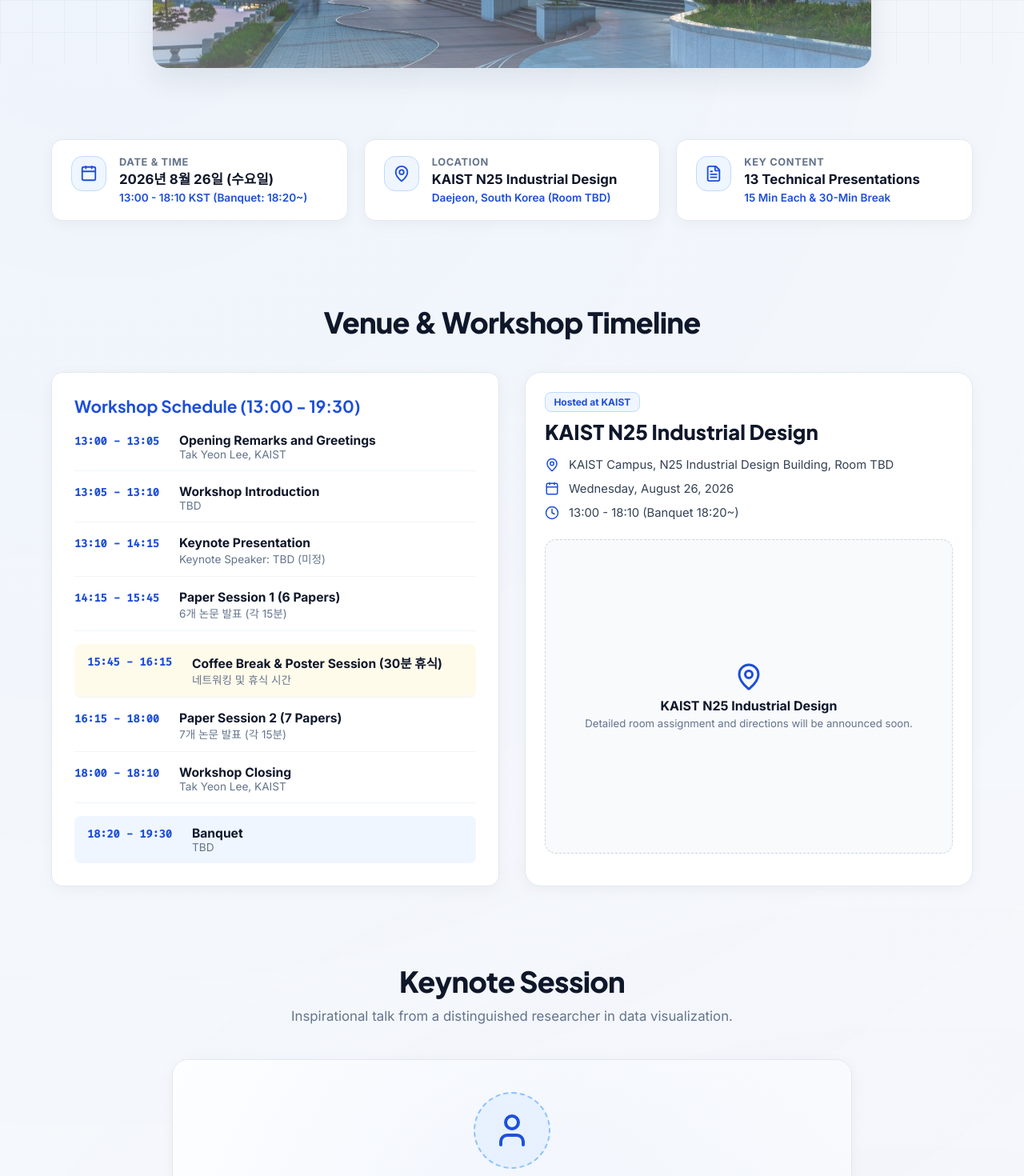
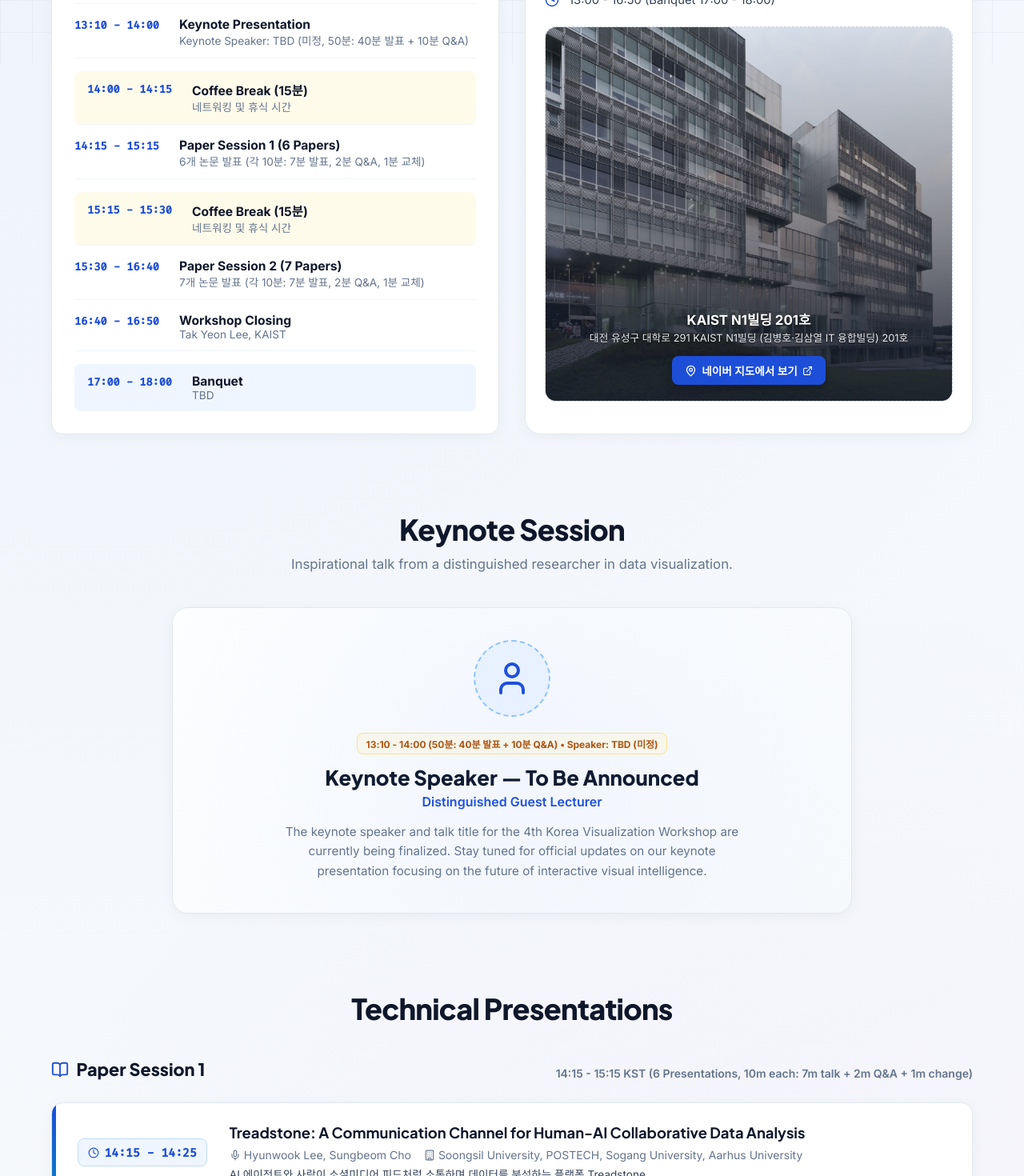
Before and after one commit to reflect9/kvis2026, a React (Vite) app: page / in a window 1280 px wide. Shown: the part 720-2190 px from the top of the page at 80% size. Built offline with nearby package versions, Linux system fonts and the light colour scheme.

Commit message:
Update cover image, location to N1-201, schedule timings and UI refinement

```diff
--- a/src/App.jsx
+++ b/src/App.jsx
@@ -16,14 +16,15 @@ import {
   Info,
   Coffee,
   Building,
-  Mic
+  Mic,
+  ExternalLink
 } from 'lucide-react';
 
-// Detailed Data for 13 Papers with 15-minute time slots
+// Detailed Data for 13 Papers with 10-minute time slots (7m talk, 2m Q&A, 1m change)
 const SESSION1_PAPERS = [
   {
     id: 1,
-    timeSlot: "14:15 - 14:30",
+    timeSlot: "14:15 - 14:25",
     title: "Treadstone: A Communication Channel for Human-AI Collaborative Data Analysis",
     presenter: "Hyunwook Lee, Sungbeom Cho",
     authors: "Hyunwook Lee, Sungbeom Cho, William Benjamin, Changhee Lee, Hyotaek Jeon, Daeun Jeong, Sungbok Shin, Sungahn Ko, Niklas Elmqvist",
@@ -33,7 +34,7 @@ const SESSION1_PAPERS = [
   },
   {
     id: 2,
-    timeSlot: "14:30 - 14:45",
+    timeSlot: "14:25 - 14:35",
     title: "Swarm Interaction for VA",
     presenter: "Sungbeom Cho",
     authors: "Sungbeom Cho et al.",
@@ -43,7 +44,7 @@ const SESSION1_PAPERS = [
   },
   {
     id: 3,
-    timeSlot: "14:45 - 15:00",
+    timeSlot: "14:35 - 14:45",
     title: "Vis Guideline",
     presenter: "Duc",
     authors: "Duc et al.",
@@ -53,7 +54,7 @@ const SESSION1_PAPERS = [
   },
   {
     id: 4,
-    timeSlot: "15:00 - 15:15",
+    timeSlot: "14:45 - 14:55",
     title: "Supporting Chart Caption Understanding with Visual Annotation",
     presenter: "Yoonjae Oh (KAIST)",
     authors: "Yoonjae Oh, Seon Gyeom Kim, Ryan Rossi, Tak Yeon Lee",
@@ -63,7 +64,7 @@ const SESSION1_PAPERS = [
   },
   {
     id: 5,
-    timeSlot: "15:15 - 15:30",
+    timeSlot: "14:55 - 15:05",
     title: "When Users Don’t Specify",
     presenter: "Jaeeun Seo (Seoul National University)",
     authors: "Ju et al.",
@@ -73,7 +74,7 @@ const SESSION1_PAPERS = [
   },
   {
     id: 6,
-    timeSlot: "15:30 - 15:45",
+    timeSlot: "15:05 - 15:15",
     title: "ESVR: 3D Ellipsoid-based Sparse Volume Rendering via Structure-aware Primitive Learning and Per-primitive Ray Sampling",
     presenter: "Suemin Jeon (Korea University)",
     authors: "Suemin Jeon*, Youjin Kim*, Jungwoo Park, Kyungryun Lee, Won-Ki Jeong",
@@ -86,7 +87,7 @@ const SESSION1_PAPERS = [
 const SESSION2_PAPERS = [
   {
     id: 7,
-    timeSlot: "16:15 - 16:30",
+    timeSlot: "15:30 - 15:40",
     title: "Automatic Transfer Function Design via MLLM-Assisted 2D Semantic Decomposition",
     presenter: "Haejin Jeong (Korea University)",
     authors: "Haejin Jeong, Won-Ki Jeong",
@@ -96,7 +97,7 @@ const SESSION2_PAPERS = [
   },
   {
     id: 8,
-    timeSlot: "16:30 - 16:45",
+    timeSlot: "15:40 - 15:50",
     title: "Super-Gaussian: Interactive Scene Editing for 3D Gaussian Splatting and NLI-Based Volume Visualization in Virtual Reality",
     presenter: "Suemin Jeon (Korea University)",
     authors: "Suemin Jeon, Kaiyuan Tang, Chaoli Wang, Won-Ki Jeong",
@@ -106,7 +107,37 @@ const SESSION2_PAPERS = [
   },
   {
     id: 9,
-    timeSlot: "16:45 - 17:00",
+    timeSlot: "15:50 - 16:00",
+    title: "Great Grave: Modeling Versioned Context Units for Longitudinal LLM Interaction",
+    presenter: "Jiwon Jang (Seoul National University)",
+    authors: "Jang et al.",
+    affiliation: "Seoul National University (GSDS)",
+    abstract: "LLM 채팅 로그를 Context Unit·Work Unit·타입 엣지로 재구조화하여 연구자의 회고적 센스메이킹을 지원하는 오버레이 시스템 Great Grave 제안",
+    session: "Paper Session 2"
+  },
+  {
+    id: 10,
+    timeSlot: "16:00 - 16:10",
+    title: "Visualization Autocomplete: Visualization Authoring via Stepwise Design Recommendations",
+    presenter: "Hyeon Jeon",
+    authors: "Hyeon Jeon, Sungbok Shin, Niklas Elmqvist",
+    affiliation: "Seoul National University, Sogang University, Aarhus University",
+    abstract: "단계별 디자인 추천 기법을 통한 시각화 저작 지원 도구 Visualization Autocomplete",
+    session: "Paper Session 2"
+  },
+  {
+    id: 11,
+    timeSlot: "16:10 - 16:20",
+    title: "TailVis: Expressive Chart Refinement Preserving Data-Binding Integrity",
+    presenter: "Yumin Song (Seoul National University)",
+    authors: "Yumin Song, Seokhyeon Park, Soohyun Lee, Aeri Cho, John Joon Young Chung, Hyeon Jeon, Jinwook Seo",
+    affiliation: "Seoul National University, Midjourney",
+    abstract: "발표·논문용 정적 차트는 세밀한 시각적 다듬기가 필요하지만, 기존 도구는 이를 제대로 지원하지 못해 외부 그래픽 편집기로 내보내면서 데이터-시각 연결이 끊긴다. 저자들은 렌더링 이후의 디자인 정제 단계를 포함하도록 InfoVis 참조 모델을 확장하고, 형성 연구(인터뷰 18명·설문 35명)를 근거로 TailVis를 제안한다. TailVis는 요소 단위 직접 선택과 데이터 기반 스코프 확장, 자연어와 동적 위젯의 결합, 지시적(deictic) 상호작용, 프로버Provenance 히스토리를 통해 데이터 바인딩을 유지한 채 표현력 있는 정제를 지원한다. 12명 사용자 연구로 효과를 검증했다.",
+    session: "Paper Session 2"
+  },
+  {
+    id: 12,
+    timeSlot: "16:20 - 16:30",
     title: "GPU-Accelerated Progressive Uniform Manifold Approximation and Projection",
     presenter: "Myeongwon Jung (Sungkyunkwan University)",
     authors: "Myeongwon Jung, Jaemin Jo",
@@ -115,43 +146,13 @@ const SESSION2_PAPERS = [
     session: "Paper Session 2"
   },
   {
-    id: 10,
-    timeSlot: "17:00 - 17:15",
+    id: 13,
+    timeSlot: "16:30 - 16:40",
     title: "ProGram: A Grammar for Progressive Computational Pipeline",
     presenter: "Seunghoon Jung (Sungkyunkwan University)",
     authors: "Seunghoon Jung, Jaemin Jo",
     affiliation: "Sungkyunkwan University",
     abstract: "대용량 데이터를 효과적으로 시각화 하여 분석하기 위한 방법론인 점진적 시각화 (Progressive Visual Analytics, PVA) 는 그 데이터를 점진적으로 처리하고 시각화가 갱신되는 구조로 인해 시스템 개발에 여러 어려움이 있다. 이러한 어려움을 해결하고자 개발된 PVA 시스템들을 조사하고, 이를 추상화하여 Grammar를 만들어 PVA 개발에 도움을 주고자 하였다. 이 문법은 이미 구현된 PVA 시스템을 재개발하고 확장하는 방식으로 그 표현력을 평가하였다.",
-    session: "Paper Session 2"
-  },
-  {
-    id: 11,
-    timeSlot: "17:15 - 17:30",
-    title: "Great Grave: Modeling Versioned Context Units for Longitudinal LLM Interaction",
-    presenter: "Jiwon Jang (Seoul National University)",
-    authors: "Jang et al.",
-    affiliation: "Seoul National University (GSDS)",
-    abstract: "LLM 채팅 로그를 Context Unit·Work Unit·타입 엣지로 재구조화하여 연구자의 회고적 센스메이킹을 지원하는 오버레이 시스템 Great Grave 제안",
-    session: "Paper Session 2"
-  },
-  {
-    id: 12,
-    timeSlot: "17:30 - 17:45",
-    title: "Visualization Autocomplete: Visualization Authoring via Stepwise Design Recommendations",
-    presenter: "Hyeon Jeon",
-    authors: "Hyeon Jeon, Sungbok Shin, Niklas Elmqvist",
-    affiliation: "Seoul National University, Sogang University, Aarhus University",
-    abstract: "단계별 디자인 추천 기법을 통한 시각화 저작 지원 도구 Visualization Autocomplete",
-    session: "Paper Session 2"
-  },
-  {
-    id: 13,
-    timeSlot: "17:45 - 18:00",
-    title: "TailVis: Expressive Chart Refinement Preserving Data-Binding Integrity",
-    presenter: "Yumin Song (Seoul National University)",
-    authors: "Yumin Song, Seokhyeon Park, Soohyun Lee, Aeri Cho, John Joon Young Chung, Hyeon Jeon, Jinwook Seo",
-    affiliation: "Seoul National University, Midjourney",
-    abstract: "발표·논문용 정적 차트는 세밀한 시각적 다듬기가 필요하지만, 기존 도구는 이를 제대로 지원하지 못해 외부 그래픽 편집기로 내보내면서 데이터-시각 연결이 끊긴다. 저자들은 렌더링 이후의 디자인 정제 단계를 포함하도록 InfoVis 참조 모델을 확장하고, 형성 연구(인터뷰 18명·설문 35명)를 근거로 TailVis를 제안한다. TailVis는 요소 단위 직접 선택과 데이터 기반 스코프 확장, 자연어와 동적 위젯의 결합, 지시적(deictic) 상호작용, 프로버넌스 히스토리를 통해 데이터 바인딩을 유지한 채 표현력 있는 정제를 지원한다. 12명 사용자 연구로 효과를 검증했다.",
     session: "Paper Session 2"
   }
 ];
@@ -187,12 +188,13 @@ const ORGANIZERS = [
 const SCHEDULE_ITEMS = [
   { time: "13:00 - 13:05", title: "Opening Remarks and Greetings", desc: "Tak Yeon Lee, KAIST" },
   { time: "13:05 - 13:10", title: "Workshop Introduction", desc: "TBD" },
-  { time: "13:10 - 14:15", title: "Keynote Presentation", desc: "Keynote Speaker: TBD (미정)" },
-  { time: "14:15 - 15:45", title: "Paper Session 1 (6 Papers)", desc: "6개 논문 발표 (각 15분)" },
-  { time: "15:45 - 16:15", title: "Coffee Break & Poster Session (30분 휴식)", desc: "네트워킹 및 휴식 시간" },
-  { time: "16:15 - 18:00", title: "Paper Session 2 (7 Papers)", desc: "7개 논문 발표 (각 15분)" },
-  { time: "18:00 - 18:10", title: "Workshop Closing", desc: "Tak Yeon Lee, KAIST" },
-  { time: "18:20 - 19:30", title: "Banquet", desc: "TBD" }
+  { time: "13:10 - 14:00", title: "Keynote Presentation", desc: "Keynote Speaker: TBD (미정, 50분: 40분 발표 + 10분 Q&A)" },
+  { time: "14:00 - 14:15", title: "Coffee Break (15분)", desc: "네트워킹 및 휴식 시간" },
+  { time: "14:15 - 15:15", title: "Paper Session 1 (6 Papers)", desc: "6개 논문 발표 (각 10분: 7분 발표, 2분 Q&A, 1분 교체)" },
+  { time: "15:15 - 15:30", title: "Coffee Break (15분)", desc: "네트워킹 및 휴식 시간" },
+  { time: "15:30 - 16:40", title: "Paper Session 2 (7 Papers)", desc: "7개 논문 발표 (각 10분: 7분 발표, 2분 Q&A, 1분 교체)" },
+  { time: "16:40 - 16:50", title: "Workshop Closing", desc: "Tak Yeon Lee, KAIST" },
+  { time: "17:00 - 18:00", title: "Banquet", desc: "TBD" }
 ];
 
 export default function App() {
@@ -244,12 +246,6 @@ export default function App() {
           </div>
         )}
       </div>
-
-      <div className="paper-action-right">
-        <span style={{ display: 'inline-flex', alignItems: 'center', gap: '0.2rem', fontSize: '0.85rem', color: 'var(--primary-dark)', fontWeight: '700' }}>
-          Details <ChevronRight size={16} />
-        </span>
-      </div>
     </div>
   );
 
@@ -283,60 +279,35 @@ export default function App() {
           <p className="hero-subtitle">
             Bringing together researchers, educators, and practitioners to advance data visualization, visual analytics, and interactive data intelligence in South Korea.
           </p>
-
-          <div className="hero-banner-container">
-            <img src="/banner.png" alt="K-VIS 2026 Banner" className="hero-banner-img" />
-            <div className="hero-banner-overlay"></div>
-          </div>
-        </section>
-
-        {/* Quick Info Cards Strip */}
-        <section className="quick-info-grid">
-          <div className="info-card">
-            <div className="info-icon-wrapper">
-              <Calendar size={22} />
-            </div>
-            <div>
-              <div className="info-card-label">Date & Time</div>
-              <div className="info-card-value">2026년 8월 26일 (수요일)</div>
-              <div className="info-card-subtext">13:00 - 18:10 KST (Banquet: 18:20~)</div>
-            </div>
-          </div>
-
-          <div className="info-card">
-            <div className="info-icon-wrapper">
-              <MapPin size={22} />
-            </div>
-            <div>
-              <div className="info-card-label">Location</div>
-              <div className="info-card-value">KAIST N25 Industrial Design</div>
-              <div className="info-card-subtext">Daejeon, South Korea (Room TBD)</div>
-            </div>
-          </div>
-
-          <div className="info-card">
-            <div className="info-icon-wrapper">
-              <FileText size={22} />
-            </div>
-            <div>
-              <div className="info-card-label">Key Content</div>
-              <div className="info-card-value">13 Technical Presentations</div>
-              <div className="info-card-subtext">15 Min Each & 30-Min Break</div>
-            </div>
-          </div>
         </section>
 
         {/* Schedule & Venue Section */}
         <section id="venue" style={{ padding: '3rem 0' }}>
           <div className="section-header">
             <h2 className="section-title">Venue & Workshop Timeline</h2>
+            <div style={{
+              display: 'inline-flex',
+              alignItems: 'center',
+              gap: '0.5rem',
+              marginTop: '0.75rem',
+              padding: '0.45rem 1.15rem',
+              borderRadius: '9999px',
+              background: 'rgba(79, 70, 229, 0.08)',
+              border: '1px solid rgba(79, 70, 229, 0.2)',
+              color: 'var(--primary-dark)',
+              fontWeight: '600',
+              fontSize: '0.95rem'
+            }}>
+              <Calendar size={18} color="var(--primary-dark)" />
+              <span>2026년 8월 26일 (수요일)</span>
+            </div>
           </div>
 
           <div className="venue-container">
             {/* Timeline */}
             <div className="glass-card">
               <h3 style={{ fontFamily: 'var(--font-heading)', fontSize: '1.3rem', marginBottom: '1.25rem', color: 'var(--primary-dark)' }}>
-                Workshop Schedule (13:00 - 19:30)
+                Workshop Schedule (13:00 - 18:00)
               </h3>
               <div style={{ display: 'flex', flexDirection: 'column', gap: '1rem' }}>
                 {SCHEDULE_ITEMS.map((item, idx) => (
@@ -366,12 +337,12 @@ export default function App() {
             <div className="venue-map-card">
               <div className="venue-details">
                 <span className="badge badge-indigo" style={{ marginBottom: '0.5rem' }}>Hosted at KAIST</span>
-                <h3>KAIST N25 Industrial Design</h3>
+                <h3>KAIST N1빌딩 201호</h3>
 
                 <div className="venue-info-list">
                   <div className="venue-info-item">
                     <MapPin size={18} color="var(--primary-dark)" />
-                    <span>KAIST Campus, N25 Industrial Design Building, Room TBD</span>
+                    <span>KAIST Campus, N1빌딩 (김병호·김삼열 IT 융합빌딩) 201호</span>
                   </div>
                   <div className="venue-info-item">
                     <Calendar size={18} color="var(--primary-dark)" />
@@ -379,15 +350,38 @@ export default function App() {
                   </div>
                   <div className="venue-info-item">
                     <Clock size={18} color="var(--primary-dark)" />
-                    <span>13:00 - 18:10 (Banquet 18:20~)</span>
+                    <span>13:00 - 16:50 (Banquet 17:00 - 18:00)</span>
                   </div>
                 </div>
               </div>
 
-              <div className="map-placeholder">
-                <MapPin size={36} color="var(--primary-dark)" style={{ marginBottom: '0.5rem' }} />
-                <div style={{ fontWeight: '700', color: 'var(--text-main)', marginBottom: '0.25rem' }}>KAIST N25 Industrial Design</div>
-                <div style={{ fontSize: '0.825rem', color: 'var(--text-muted)' }}>Detailed room assignment and directions will be announced soon.</div>
+              <div className="map-placeholder" style={{ position: 'relative', overflow: 'hidden', padding: 0, minHeight: '240px', display: 'flex', flexDirection: 'column', justifyContent: 'flex-end', borderRadius: 'var(--radius-md)' }}>
+                <img src="/banner.png" alt="KAIST N1 Building Cover" style={{ position: 'absolute', inset: 0, width: '100%', height: '100%', objectFit: 'cover' }} />
+                <div style={{ position: 'absolute', inset: 0, background: 'linear-gradient(to top, rgba(15, 23, 42, 0.88) 0%, rgba(15, 23, 42, 0.3) 65%, transparent 100%)' }}></div>
+                <div style={{ position: 'relative', zIndex: 2, padding: '1.25rem', color: '#ffffff' }}>
+                  <div style={{ fontWeight: '700', fontSize: '1.05rem', marginBottom: '0.2rem', textShadow: '0 1px 3px rgba(0,0,0,0.6)' }}>KAIST N1빌딩 201호</div>
+                  <div style={{ fontSize: '0.8rem', color: 'rgba(255, 255, 255, 0.9)', marginBottom: '0.85rem', textShadow: '0 1px 2px rgba(0,0,0,0.6)', lineHeight: '1.4' }}>대전 유성구 대학로 291 KAIST N1빌딩 (김병호·김삼열 IT 융합빌딩) 201호</div>
+                  <a
+                    href="https://naver.me/54LbpRHT"
+                    target="_blank"
+                    rel="noopener noreferrer"
+                    style={{
+                      display: 'inline-flex',
+                      alignItems: 'center',
+                      gap: '0.4rem',
+                      fontSize: '0.85rem',
+                      padding: '0.5rem 1rem',
+                      borderRadius: 'var(--radius-sm)',
+                      background: 'var(--primary-dark)',
+                      color: '#ffffff',
+                      fontWeight: '600',
+                      textDecoration: 'none',
+                      boxShadow: '0 4px 12px rgba(0,0,0,0.3)'
+                    }}
+                  >
+                    <MapPin size={15} /> 네이버 지도에서 보기 <ExternalLink size={13} />
+                  </a>
+                </div>
               </div>
             </div>
           </div>
@@ -405,7 +399,7 @@ export default function App() {
               <User size={48} />
             </div>
             <div className="badge badge-tbd" style={{ marginBottom: '0.75rem' }}>
-              Speaker Status: TBD (미정)
+              13:10 - 14:00 (50분: 40분 발표 + 10분 Q&A) • Speaker: TBD (미정)
             </div>
             <h3 className="keynote-name">Keynote Speaker — To Be Announced</h3>
             <div className="keynote-title">Distinguished Guest Lecturer</div>
@@ -429,7 +423,7 @@ export default function App() {
                 Paper Session 1
               </div>
               <div className="session-header-sub">
-                14:15 - 15:45 KST (6 Presentations, 15m each)
+                14:15 - 15:15 KST (6 Presentations, 10m each: 7m talk + 2m Q&A + 1m change)
               </div>
             </div>
 
@@ -438,31 +432,31 @@ export default function App() {
             </div>
           </div>
 
-          {/* 30-Minute Coffee Break Card */}
+          {/* 15-Minute Coffee Break Card */}
           <div className="break-card">
             <div className="break-card-info">
               <div className="break-icon-wrapper">
                 <Coffee size={26} />
               </div>
               <div>
-                <div className="break-title">Coffee Break & Poster Session (30분 휴식 시간)</div>
-                <div className="break-desc">Posters, Informal Discussions, Coffee & Refreshments</div>
+                <div className="break-title">Coffee Break (15분 휴식 시간)</div>
+                <div className="break-desc">Informal Discussions, Coffee & Refreshments</div>
               </div>
             </div>
             <div className="break-time-badge">
-              15:45 - 16:15 (30 Min)
+              15:15 - 15:30 (15 Min)
             </div>
           </div>
 
           {/* Paper Session 2 */}
           <div className="session-section">
-            <div className="session-header-banner" style={{ borderLeftColor: 'var(--accent-purple)', background: 'linear-gradient(135deg, #f3e8ff 0%, #ffffff 100%)' }}>
+            <div className="session-header-banner">
               <div className="session-header-title">
-                <BookOpen size={22} color="var(--accent-purple)" />
+                <BookOpen size={22} color="var(--primary-dark)" />
                 Paper Session 2
               </div>
-              <div className="session-header-sub" style={{ color: 'var(--accent-purple)' }}>
-                16:15 - 18:00 KST (7 Presentations, 15m each)
+              <div className="session-header-sub">
+                15:30 - 16:40 KST (7 Presentations, 10m each: 7m talk + 2m Q&A + 1m change)
               </div>
             </div>
 
@@ -552,7 +546,7 @@ export default function App() {
           }} onClick={(e) => e.stopPropagation()}>
             <div style={{ display: 'flex', justifyContent: 'space-between', alignItems: 'center', marginBottom: '1rem' }}>
               <div className="paper-time-badge">
-                <Clock size={14} /> {selectedPaper.timeSlot} (15 Min)
+                <Clock size={14} /> {selectedPaper.timeSlot} (10 Min: 7m talk + 2m Q&A + 1m change)
               </div>
               <button
                 onClick={() => setSelectedPaper(null)}
--- a/src/index.css
+++ b/src/index.css
@@ -527,30 +527,31 @@ a {
 
 .session-header-banner {
   display: flex;
-  align-items: center;
+  align-items: flex-end;
   justify-content: space-between;
-  background: linear-gradient(135deg, #eff6ff 0%, #ffffff 100%);
-  border: 1px solid #bfdbfe;
-  border-left: 5px solid var(--primary-dark);
-  border-radius: var(--radius-md);
-  padding: 1.15rem 1.75rem;
-  margin-bottom: 1.75rem;
+  flex-wrap: wrap;
+  gap: 0.5rem 1rem;
+  background: transparent;
+  border: none;
+  border-radius: 0;
+  padding: 0 0 0.5rem 0;
+  margin-bottom: 1.25rem;
 }
 
 .session-header-title {
   font-family: var(--font-heading);
-  font-size: 1.3rem;
+  font-size: 1.35rem;
   font-weight: 800;
   color: var(--text-main);
   display: flex;
   align-items: center;
-  gap: 0.75rem;
+  gap: 0.6rem;
 }
 
 .session-header-sub {
-  font-size: 0.9rem;
-  color: var(--primary-dark);
-  font-weight: 700;
+  font-size: 0.875rem;
+  color: var(--text-muted);
+  font-weight: 600;
 }
 
 /* 30-Min Coffee Break Card */
```
Also changed, not shown: public/banner.png.
